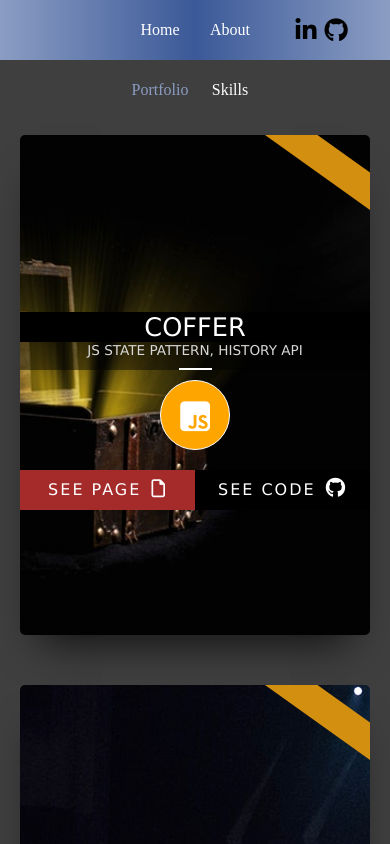
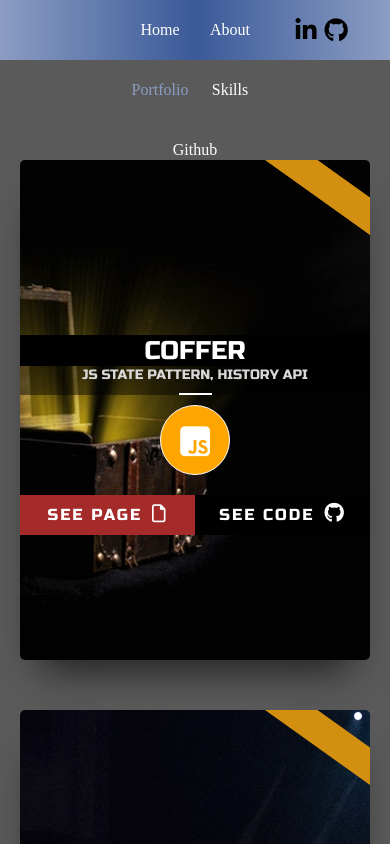
Before and after one commit to klauza/animated-business-app, a React (Create React App) app: page /portfolio in a window 390 px wide. Shown: the top 844 px of the page. Built offline with nearby package versions, Linux system fonts and the light colour scheme; no server answers.

Commit message:
portfolio css add: separator, font, background

```diff
--- a/src/components/layout/Portfolio.js
+++ b/src/components/layout/Portfolio.js
@@ -82,7 +82,7 @@ function Portfolio() {
       </div>
 
       <div className="separator">
-        <p className="separator-para">Some very first projects...</p>
+        <p className="separator-para">Below... my foundational projects</p>
       </div>
 
       <div className="portfolio-grid">
--- a/src/css/sass/_general.scss
+++ b/src/css/sass/_general.scss
@@ -1,3 +1,12 @@
+// adding a scrollbar to any page to prevent page move
 body{
   overflow-y: scroll;
 }
+
+// portfolio background colors
+$top-portfolio-color: rgb(90, 90, 90);    // top segment page
+$bot-portfolio-color: rgb(66, 66, 66);    // bottom segment page
+
+// portfoliot font
+@import url('https://fonts.googleapis.com/css?family=Russo+One&display=swap');
+$ff-Russo: 'Russo One', sans-serif;
--- a/src/css/sass/_portfolio.scss
+++ b/src/css/sass/_portfolio.scss
@@ -1,13 +1,11 @@
 #portfolio-page{
-  background: rgb(63, 63, 63);
-  padding-top: 50px;
+  background: $bot-portfolio-color;
   .portfolio-grid{
-    // background: white;
     //overflow: hidden;
-    width: 80%;
-    background: rgb(63, 63, 63);
-    margin: 25px auto 0px;
-    padding-bottom: 50px;
+    width: 100%;
+    background: $bot-portfolio-color;
+    margin: 0 auto;
+    padding: 100px 50px 100px;
     display: grid;
     grid-template-columns: repeat(auto-fit, minmax(220px, 350px));
     grid-auto-rows: 500px;
@@ -16,6 +14,9 @@
     grid-row-gap: 50px;
     justify-content: center;
 
+    &:nth-child(1){
+      background: $top-portfolio-color;
+    }
 
     .card{
       position: relative;
@@ -26,7 +27,7 @@
       overflow: hidden;
       box-shadow: 0px 27px 40px -20px rgba(0,0,0,0.75);
       text-transform: uppercase;
-      font-family: verdana;
+      font-family: $ff-Russo;
       border: 0px solid black;
       border-radius: 5px;
 
@@ -253,24 +254,44 @@
   }
 
   .separator{
+    width: 100%;
     margin: 0 auto;
-    width: 80%;
-    height: 300px;
-    background: lightblue;
+    min-height: 400px;
+    background: $top-portfolio-color;
     text-align: center;
-    line-height: 300px;
-
+    clip-path: polygon(100% 0, 100% 70%, 70% 70%, 50% 95%, 30% 70%, 0 70%, 0 0);
+    position: relative;
+    &-para{
+      font-size: 1.5rem;
+      position: absolute; top: 60%; left: 50%;
+      transform: translate(-50%, -50%);
+      color: white;
+      font-family: $ff-Russo;
+    }
   }
 
   @media(max-width: 65em){
     .portfolio-grid{
-      width: 90%;
+      width: 100%;
+    }
+    .separator{
+      clip-path: polygon(100% 0, 100% 70%, 70% 70%, 50% 85%, 30% 70%, 0 70%, 0 0);
+      &-para{
+        font-size: 1.25rem;
+      }
     }
   }
 
   @media(max-width: 35em){
     .portfolio-grid{
-      width: 95%;
+      width: 100%;
+      padding: 100px 0px 50px;
+    }
+    .separator{
+      clip-path: polygon(100% 0, 100% 70%, 70% 70%, 50% 75%, 30% 70%, 0 70%, 0 0);
+      &-para{
+        font-size: 1rem;
+      }
     }
   }
 }
--- a/src/style.css
+++ b/src/style.css
@@ -1,3 +1,4 @@
+@import url("https://fonts.googleapis.com/css?family=Russo+One&display=swap");
 body {
   overflow-y: scroll; }
 
@@ -226,13 +227,12 @@ body {
               filter: brightness(60%); } }
 
 #portfolio-page {
-  background: #3f3f3f;
-  padding-top: 50px; }
+  background: #424242; }
   #portfolio-page .portfolio-grid {
-    width: 80%;
-    background: #3f3f3f;
-    margin: 25px auto 0px;
-    padding-bottom: 50px;
+    width: 100%;
+    background: #424242;
+    margin: 0 auto;
+    padding: 100px 50px 100px;
     display: grid;
     grid-template-columns: repeat(auto-fit, minmax(220px, 350px));
     grid-auto-rows: 500px;
@@ -240,6 +240,8 @@ body {
     grid-row-gap: 50px;
     -webkit-box-pack: center;
             justify-content: center; }
+    #portfolio-page .portfolio-grid:nth-child(1) {
+      background: #5a5a5a; }
     #portfolio-page .portfolio-grid .card {
       position: relative;
       width: 100%;
@@ -249,7 +251,7 @@ body {
       overflow: hidden;
       box-shadow: 0px 27px 40px -20px rgba(0, 0, 0, 0.75);
       text-transform: uppercase;
-      font-family: verdana;
+      font-family: "Russo One", sans-serif;
       border: 0px solid black;
       border-radius: 5px; }
       #portfolio-page .portfolio-grid .card .card-background {
@@ -416,18 +418,40 @@ body {
         object-fit: cover;
         object-position: 0px 0px; }
   #portfolio-page .separator {
+    width: 100%;
     margin: 0 auto;
-    width: 80%;
-    height: 300px;
-    background: lightblue;
+    min-height: 400px;
+    background: #5a5a5a;
     text-align: center;
-    line-height: 300px; }
+    -webkit-clip-path: polygon(100% 0, 100% 70%, 70% 70%, 50% 95%, 30% 70%, 0 70%, 0 0);
+            clip-path: polygon(100% 0, 100% 70%, 70% 70%, 50% 95%, 30% 70%, 0 70%, 0 0);
+    position: relative; }
+    #portfolio-page .separator-para {
+      font-size: 1.5rem;
+      position: absolute;
+      top: 60%;
+      left: 50%;
+      -webkit-transform: translate(-50%, -50%);
+              transform: translate(-50%, -50%);
+      color: white;
+      font-family: "Russo One", sans-serif; }
   @media (max-width: 65em) {
     #portfolio-page .portfolio-grid {
-      width: 90%; } }
+      width: 100%; }
+    #portfolio-page .separator {
+      -webkit-clip-path: polygon(100% 0, 100% 70%, 70% 70%, 50% 85%, 30% 70%, 0 70%, 0 0);
+              clip-path: polygon(100% 0, 100% 70%, 70% 70%, 50% 85%, 30% 70%, 0 70%, 0 0); }
+      #portfolio-page .separator-para {
+        font-size: 1.25rem; } }
   @media (max-width: 35em) {
     #portfolio-page .portfolio-grid {
-      width: 95%; } }
+      width: 100%;
+      padding: 100px 0px 50px; }
+    #portfolio-page .separator {
+      -webkit-clip-path: polygon(100% 0, 100% 70%, 70% 70%, 50% 75%, 30% 70%, 0 70%, 0 0);
+              clip-path: polygon(100% 0, 100% 70%, 70% 70%, 50% 75%, 30% 70%, 0 70%, 0 0); }
+      #portfolio-page .separator-para {
+        font-size: 1rem; } }
 
 #github-page {
   margin-top: 50px; }
```
